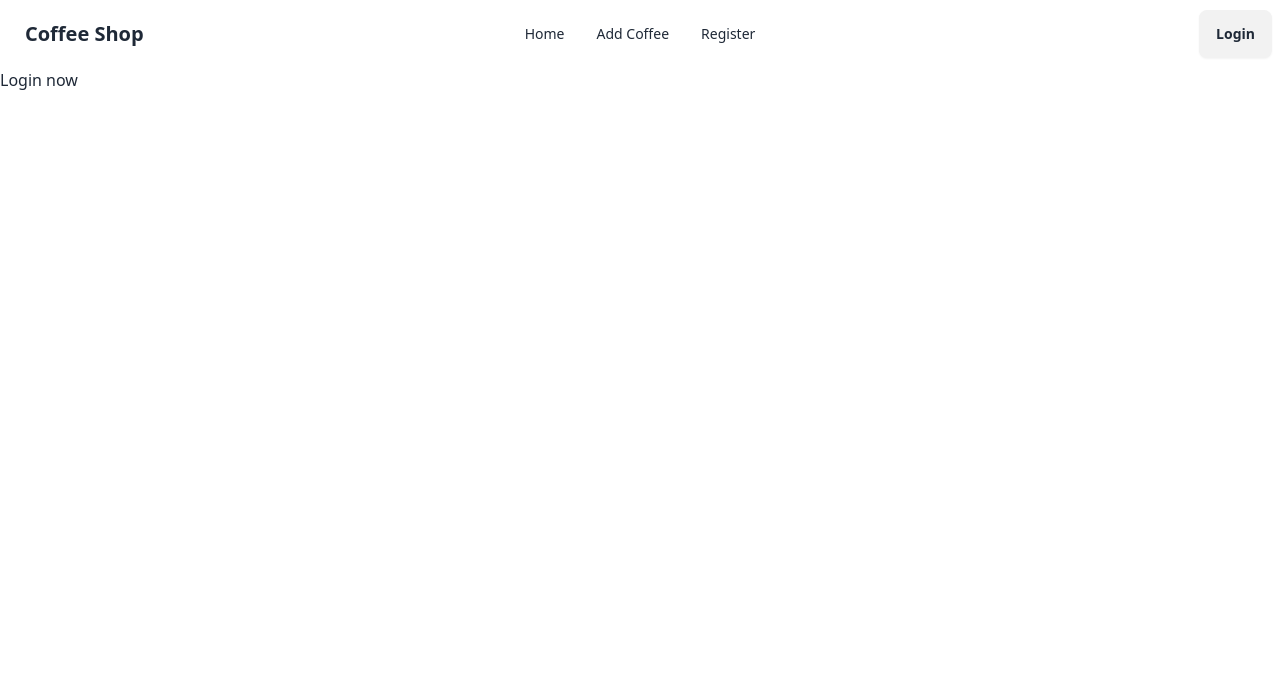
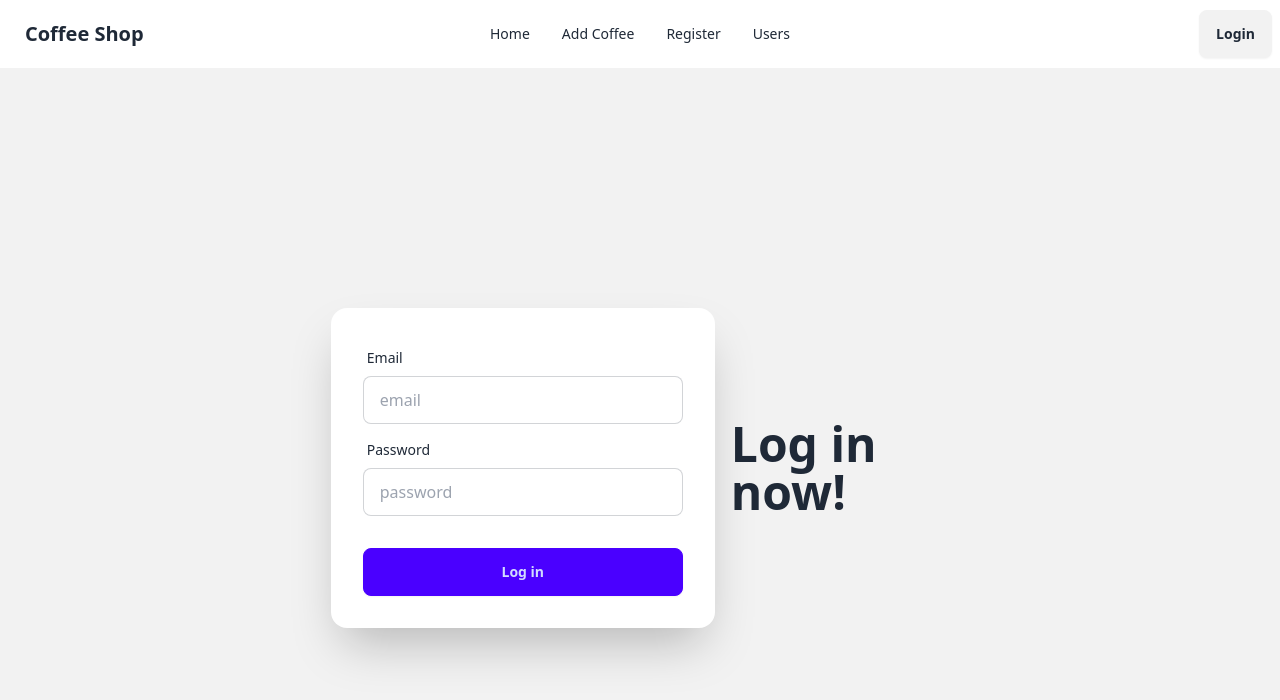
Before and after one commit to hassanMehedi2/coffee-store-client-practice-CRUD, a React (Vite) app: page /login in a window 1280 px wide. Shown: the top 700 px of the page. Built offline with nearby package versions, Linux system fonts and the light colour scheme.

Commit message:
user last login in time updated in database while login

```diff
--- a/src/components/Login.jsx
+++ b/src/components/Login.jsx
@@ -1,11 +1,73 @@
-import React from 'react';
+import React, { useContext } from 'react';
 import Navbar from './Navbar';
+import { AuthContext } from '../provider/AuthProvider';
 
 const Login = () => {
+    const { loginUser } = useContext(AuthContext);
+
+    const handleLogin = (e) => {
+        e.preventDefault();
+        const form = e.target;
+        const email = form.email.value;
+        const password = form.password.value;
+
+        console.log(email,password);
+
+        loginUser(email, password)
+            .then(res => {
+
+                // updating last signin data to database
+                const user = {
+                    email,
+                    lastLoggedAt: res.user?.metadata?.lastSignInTime
+                }
+
+                fetch("http://localhost:5000/user", {
+                    method: "PATCH",
+                    headers: {
+                        'content-type': 'application/json'
+                    },
+                    body: JSON.stringify(user)
+                })
+                    .then(res => res.json)
+                    .then(() => {
+                        console.log('sucessfully added last logged in time');
+                    })
+            })
+            .catch(error => {
+                console.log(error);
+            })
+    }
     return (
         <div>
             <Navbar></Navbar>
-            <h2>Login now</h2>
+            <div className="hero min-h-screen bg-base-200">
+                <div className="hero-content flex-col lg:flex-row-reverse">
+                    <div className="text-center lg:text-left">
+                        <h1 className="text-5xl font-bold">Log in now!</h1>
+                    </div>
+                    <div className="card shrink-0 w-full max-w-sm shadow-2xl bg-base-100">
+                        <form onSubmit={handleLogin} className="card-body">
+                            <div className="form-control">
+                                <label className="label">
+                                    <span className="label-text">Email</span>
+                                </label>
+                                <input type="email" name='email' placeholder="email" className="input input-bordered" required />
+                            </div>
+                            <div className="form-control">
+                                <label className="label">
+                                    <span className="label-text">Password</span>
+                                </label>
+                                <input type="password" name='password' placeholder="password" className="input input-bordered" required />
+
+                            </div>
+                            <div className="form-control mt-6">
+                                <button className="btn btn-primary">Log in</button>
+                            </div>
+                        </form>
+                    </div>
+                </div>
+            </div>
         </div>
     );
 };
--- a/src/components/Navbar.jsx
+++ b/src/components/Navbar.jsx
@@ -7,6 +7,7 @@
     <li><NavLink to={'/'}>Home</NavLink></li>
     <li><NavLink to={'/addCoffee'}>Add Coffee</NavLink></li>
     <li><NavLink to={'/register'}>Register</NavLink></li>
+    <li><NavLink to={'/users'}>Users</NavLink></li>
     </>
     return (
         <div>
--- /dev/null
+++ b/src/components/Users.jsx
@@ -0,0 +1,61 @@
+
+import { useState } from 'react';
+import Navbar from './Navbar';
+import { useLoaderData } from 'react-router-dom';
+
+const Users = () => {
+    const loadedUser = useLoaderData();
+    const [users,setUsers]= useState(loadedUser);
+
+    const   handleDelete = (_id)=>{
+        // deleting from database
+        fetch(`http://localhost:5000/user/${_id}`,{
+            method: 'DELETE'
+        })
+        .then(res=> res.json())
+        .then(data => {
+            if(data.deletedCount >0 ){
+                alert('successfully deleted ')
+                // removing deleted user and update the data
+                const remaining = users?.filter(user => user._id !== _id);
+                setUsers(remaining);
+            }
+        })
+    }
+
+    return (
+        <div>
+            <Navbar></Navbar>
+            <p>{loadedUser.length}</p>
+
+
+            <div className="overflow-x-auto">
+                <table className="table">
+                    {/* head */}
+                    <thead>
+                        <tr>
+                            <th></th>
+                            <th>email</th>
+                            <th>Created At</th>
+                        </tr>
+                    </thead>
+                    <tbody>
+                        {/* row 1 */}
+                        {
+                            users?.map(user =>
+                                <tr key={user._id}>
+                                    <th>1</th>
+                                    <td>{user.email}</td>
+                                    <td>{user.createdAt}</td>
+                                    <td><button onClick={()=>handleDelete(user._id)} className='bg-red-600 text-white p-2'>Delete</button></td>
+                                </tr>)
+                        }
+
+                    </tbody>
+                </table>
+            </div>
+        </div>
+    );
+};
+
+export default Users;
--- a/src/main.jsx
+++ b/src/main.jsx
@@ -11,6 +11,7 @@
 import Login from './components/Login.jsx';
 import Register from './components/Register.jsx';
 import AuthProvider from './provider/AuthProvider.jsx';
+import Users from './components/Users.jsx';
 const router = createBrowserRouter([
   {
     path: "/",
@@ -33,6 +34,11 @@
   {
     path: '/register',
     element: <Register></Register>
+  },
+  {
+    path: '/users',
+    element: <Users></Users>,
+    loader : ()=>fetch('http://localhost:5000/user')
   }
 ]);
 
--- a/src/provider/AuthProvider.jsx
+++ b/src/provider/AuthProvider.jsx
@@ -1,5 +1,5 @@
 import { createContext, useState } from "react";
-import { createUserWithEmailAndPassword, getAuth } from "firebase/auth";
+import { createUserWithEmailAndPassword, getAuth, signInWithEmailAndPassword } from "firebase/auth";
 import app from "../firebase/firebase.config";
 
 
@@ -15,10 +15,15 @@
     return createUserWithEmailAndPassword(auth,email,password);
 }
 
+const loginUser = (email,password)=>{
+    setLoading(true);
+    return signInWithEmailAndPassword(auth,email,password);
+}
     const authInfo = {
         user,
         loading,
-        createUser
+        createUser,
+        loginUser
     }
 
     return (
```
